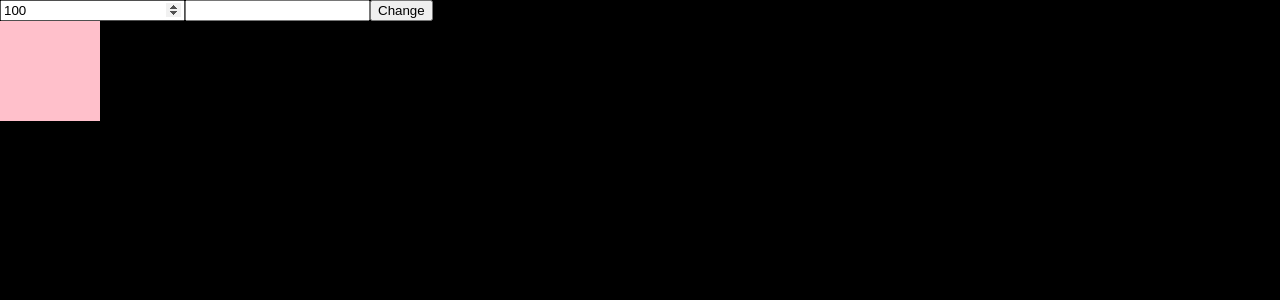
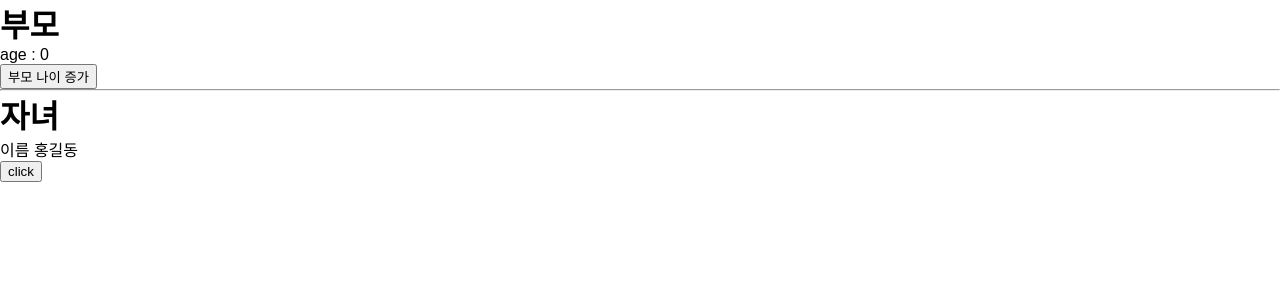
Before and after one commit to Lee-Sang-Beom/study_react_hook, a React (Create React App) app: page / in a window 1280 px wide. Shown: the top 300 px of the page. Built offline with nearby package versions, Linux system fonts and the light colour scheme.

Commit message:
restudy : useCallback, useMemo, memo

```diff
--- a/src/App.tsx
+++ b/src/App.tsx
@@ -1,58 +1,34 @@
-import "./App.css";
-import React, { useCallback, useState } from "react";
-import styled from "styled-components";
-import Box from "./component/Box";
+import { useState, useRef, useEffect, useMemo, useCallback } from "react";
+import Child from "./child";
 
-export interface styleSet {
-  backgroundColor: string;
-  width: string;
-  height: string;
+interface IProps {
+  name: string;
+  tellMe: React.FC;
 }
 
 function App() {
-  const [size, setSize] = useState<string | number>(100);
-  const [isDark, setIsDark] = useState<Boolean>(true);
+  const [parentAge, setParentAge] = useState<number>(0);
 
-  function returnStyle(): styleSet {
-    return {
-      backgroundColor: "pink",
-      width: `${size}px`,
-      height: `${size}px`,
-    };
-  }
-
-  const createBoxStyle = useCallback(returnStyle, [isDark]);
-
-  const onChange = (event: React.ChangeEvent<HTMLInputElement>) => {
-    const { value } = event.target;
-    setSize(value);
+  const name = {
+    lastName: "길동",
+    firstName: "홍",
   };
 
-  const toggleIsDark = () => {
-    setIsDark((prev) => !prev);
-  };
+  const tellMe = useCallback(() => {
+    return console.log("hello");
+  }, []);
 
-  const Div = styled.div`
-    width: 100%;
-    height: 100%;
-    background-color: ${isDark ? "black" : "white"}
-    color: ${isDark ? "white" : "black"}
-    `;
+  const incrementParentAge = () => setParentAge((prev) => prev + 1);
+  return (
+    <div>
+      <h1>부모</h1>
+      <p>age : {parentAge}</p>
+      <button onClick={incrementParentAge}>부모 나이 증가</button>
 
-  const Container = styled.div`
-    width: 100%;
-    height: 100vh;
-  `;
+      <hr />
 
-  return (
-    <Container>
-      <Div style={{ backgroundColor: isDark ? "black" : "white" }}>
-        <input type="number" value={size} onChange={onChange} />
-        <input />
-        <button onClick={toggleIsDark}>Change</button>
-        <Box createBoxStyle={createBoxStyle} />
-      </Div>
-    </Container>
+      <Child name={name} tellMe={tellMe} />
+    </div>
   );
 }
 
--- /dev/null
+++ b/src/child.tsx
@@ -0,0 +1,23 @@
+import React from "react";
+import { memo } from "react";
+
+interface IProps {
+  name: {
+    lastName: string;
+    firstName: string;
+  };
+  tellMe: () => void;
+}
+
+const Child = ({ name, tellMe }: IProps) => {
+  console.log("자식 컴포넌트 재렌더링");
+  return (
+    <div>
+      <h1>자녀</h1>
+      <p>이름 {name.firstName + name.lastName}</p>
+      <button onClick={tellMe}>click</button>
+    </div>
+  );
+};
+
+export default memo(Child);
--- a/src/component/Box.tsx
+++ b/src/component/Box.tsx
@@ -1,18 +1,5 @@
 import { useEffect, useState } from "react";
-import { styleSet } from "../App";
 
-type Props = {
-  createBoxStyle: () => styleSet;
-};
-
-const Box: React.FunctionComponent<Props> = ({ createBoxStyle }) => {
-  const [style, setStyle] = useState({});
-
-  useEffect(() => {
-    setStyle(createBoxStyle());
-  }, [createBoxStyle]);
-
-  return <div style={style}></div>;
-};
-
-export default Box;
+export default function Box() {
+  return <div></div>;
+}
```
Also changed, not shown: src/child.js (deleted, +0 -18 lines), test.html (added, +58 -0 lines), 1.jpg (added), 1 other file (tests, documents, lock files or other folders).
